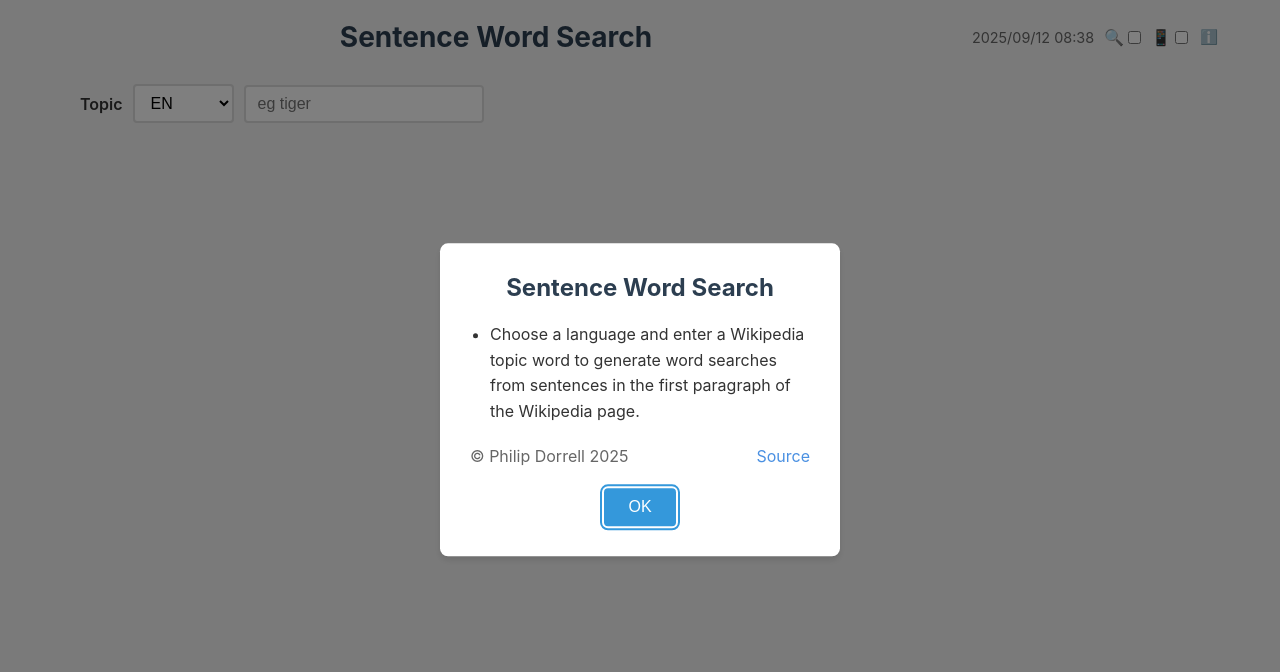
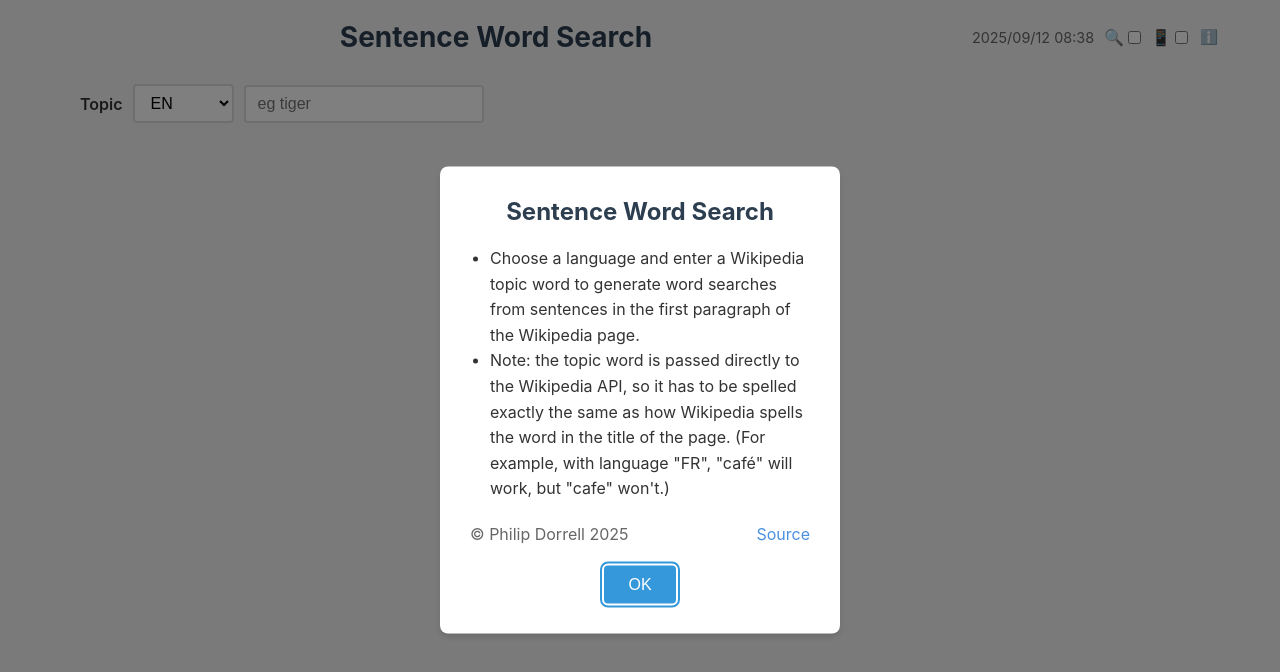
Before and after one commit to pdorrell/sentence-word-search, a React (Vite) app: page / in a window 1280 px wide. Both pictures are taken after a click on the button "ℹ️". Shown: the top 672 px of the page. Built offline with nearby package versions, Linux system fonts and the light colour scheme.

Commit message:
Note on need for correct spelling

```diff
--- a/src/components/AboutDialog.tsx
+++ b/src/components/AboutDialog.tsx
@@ -30,6 +30,12 @@ export const AboutDialog: React.FC<AboutDialogProps> = ({ open, onOpenChange })
                 word searches from sentences in the first paragraph of the
                 Wikipedia page.
               </li>
+              <li>
+                    Note: the topic word is passed directly to the Wikipedia API,
+                    so it has to be spelled exactly the same as how Wikipedia
+                    spells the word in the title of the page. (For example,
+                    with language "FR", "café" will work, but "cafe" won't.)
+              </li>
             </ul>
           </Description>
           <p className="copyright">
```
